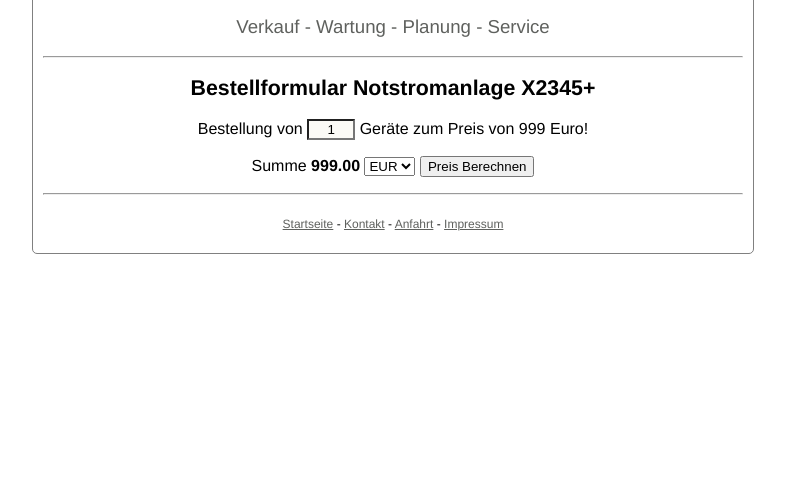
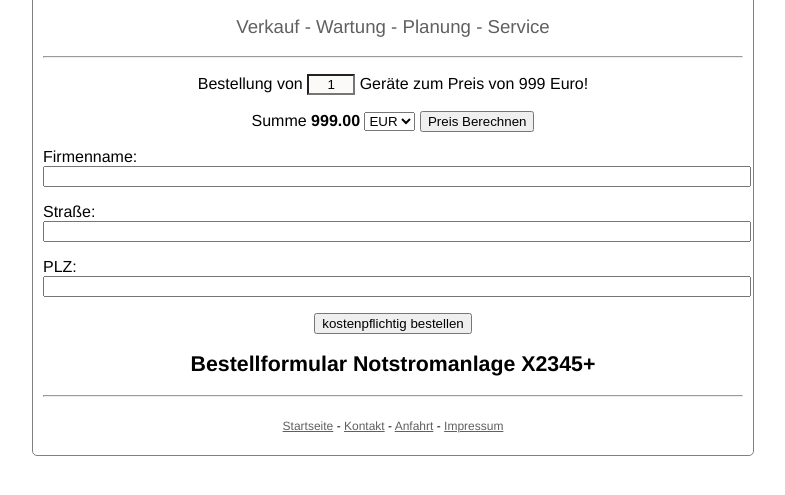
Before and after one commit to SaveEnergy/WebEngineeringRepo, a plain HTML site: page uebungen-grp-1/JavaScript-Übungen/Vorlagen-Notstrom/bestellformular.html in a window 1280 px wide. Shown: the part 127-622 px from the top of the page, without its empty margins (247-1032 px from the left). Drawn offline with Linux system fonts and the light colour scheme.

Commit message:
building STUFF!

```diff
--- a/uebungen-grp-1/JavaScript-Übungen/Vorlagen-Notstrom/bestellformular.html
+++ b/uebungen-grp-1/JavaScript-Übungen/Vorlagen-Notstrom/bestellformular.html
@@ -18,9 +18,7 @@
 
     <hr/>
 
-    <h2 class="angebot">Bestellformular Notstromanlage X2345+</h2>
-
-    <form name="bestellung">
+    <form name="bestellung" onsubmit="foolproof()">
         <p>Bestellung von <input type="text" name="anzahl" id="anzahl" value="1" maxlength="3"> Geräte zum
             Preis von 999 Euro!</p>
         <p>Summe <strong id="summe">0</strong>
@@ -31,7 +29,28 @@
             </select>
             <button type="button" id="btnBerechnung">Preis Berechnen</button>
         </p>
+
+        <p class="firmendaten">
+            Firmenname: <br/>
+            <input class="firmendaten" type="text" name="name">
+        </p>
+
+        <p class="firmendaten">
+            Straße: <br/>
+            <input class="firmendaten" type="text" name="str">
+        </p>
+
+        <p class="firmendaten">
+            PLZ: <br/>
+            <input class="firmendaten" type="text" name="plz">
+        </p>
+
+        <p>
+            <button>kostenpflichtig bestellen</button>
+        </p>
     </form>
+
+    <h2 class="angebot">Bestellformular Notstromanlage X2345+</h2>
 
     <hr>
 
--- a/uebungen-grp-1/JavaScript-Übungen/Vorlagen-Notstrom/css/layout.css
+++ b/uebungen-grp-1/JavaScript-Übungen/Vorlagen-Notstrom/css/layout.css
@@ -91,3 +91,8 @@ table#produktliste {
     text-align: center;
     background-color: #fbfaf6;
 }
+
+.firmendaten {
+    text-align: left;
+    width: 100%;
+}
--- a/uebungen-grp-1/JavaScript-Übungen/Vorlagen-Notstrom/js/bestellung.js
+++ b/uebungen-grp-1/JavaScript-Übungen/Vorlagen-Notstrom/js/bestellung.js
@@ -20,3 +20,29 @@ function berechnePreis() {
 
     document.getElementById("summe").innerHTML = summe.toFixed(2);
 }
+
+function foolproof() {
+    let error = "";
+
+    if (document.bestellung.name.value.length === 0) {
+        document.bestellung.name.style.borderColor = "red";
+        error += "Bitte das Feld Firmenname ausfüllen\n";
+    }
+
+    if (document.bestellung.str.value.length === 0) {
+        document.bestellung.str.style.borderColor = "red";
+        error += "Bitte das Feld Straße ausfüllen\n";
+    }
+
+    if (document.bestellung.plz.value.length === 0) {
+        document.bestellung.plz.style.borderColor = "red";
+        error += "Bitte das Feld Postleitzahl ausfüllen\n";
+    }
+
+    if (error.length !== 0) {
+        alert(error);
+        return false;
+    }
+
+    return true;
+}
```
